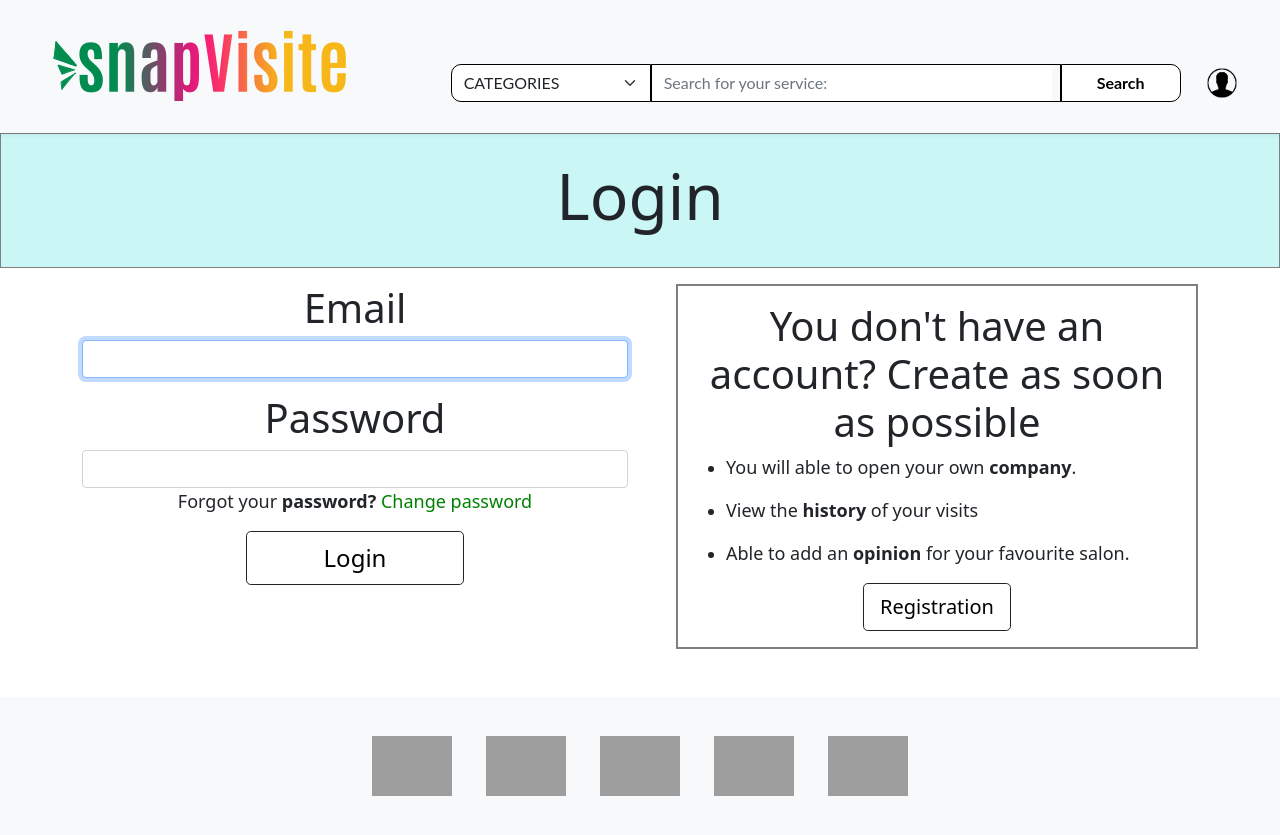
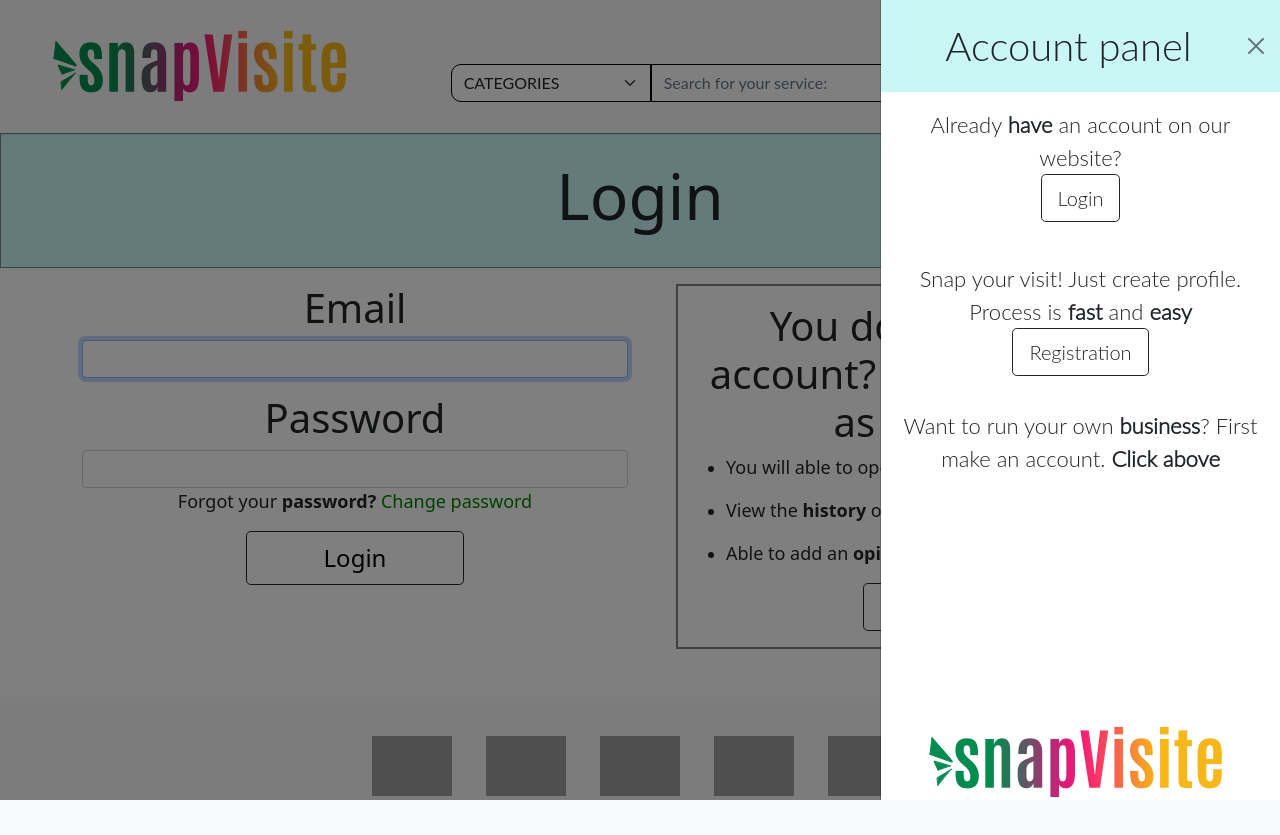
Before and after one commit to group-three-sda/final-project, a Django app: page /account/login/ in a window 1280 px wide, after a click that opens the changed part. Run offline with Django 4.2, Linux system fonts and the light colour scheme; grey boxes are pictures that could not be loaded.

Commit message:
Accont panel added. Deleted LoginView cuz Django have its own.

```diff
--- a/final_project/account/templates/account/registration_form.html
+++ b/final_project/account/templates/account/registration_form.html
@@ -1,4 +1,5 @@
 {% extends 'snapvisite/base.html' %}
+
 
 {% block content %}
 <div class="container ms-auto mx-auto bg-light text-center" style="border: solid 1px black; border-radius: 40px; font-family: 'Lato Light', serif;">
--- a/final_project/account/urls.py
+++ b/final_project/account/urls.py
@@ -1,9 +1,8 @@
 from django.urls import path
-from .views import CreateProfileView, LoginView
+from .views import CreateProfileView
 
 app_name = 'account'
 
 urlpatterns = [
     path('register/', CreateProfileView.as_view(), name='registration'),
-    path('login/', LoginView.as_view(), name='login'),
 ]
--- a/final_project/account/views.py
+++ b/final_project/account/views.py
@@ -10,8 +10,3 @@ class CreateProfileView(CreateView):
     form_class = RegistrationProfileForm
     template_name = 'account/registration_form.html'
     success_url = reverse_lazy('snapvisite:home-page')
-
-
-class LoginView(TemplateView):
-    template_name = 'registration/login.html'
-    success_url = reverse_lazy('snapvisite:home-page')
--- a/final_project/final_project/settings.py
+++ b/final_project/final_project/settings.py
@@ -140,5 +140,5 @@ AUTH_USER_MODEL = 'account.Profile'
 DEFAULT_AUTO_FIELD = 'django.db.models.BigAutoField'
 
 
-LOGIN_REDIRECT_URL = '/'
-LOGOUT_REDIRECT_URL = '/'
+LOGIN_REDIRECT_URL = '/snapvisite/home-page/'
+LOGOUT_REDIRECT_URL = '/snapvisite/home-page/'
--- /dev/null
+++ b/final_project/snapvisite/templates/snapvisite/account_offcanvas.html
@@ -0,0 +1,29 @@
+{% load static %}
+<div class="offcanvas offcanvas-end" id="accountcanvas" style="font-family: 'Lato Light', serif;">
+  <div class="offcanvas-header" style="background-color: #CAF7F6;">
+    <h1 class="offcanvas-title mx-auto">Account panel</h1>
+    <button type="button" class="btn-close" data-bs-dismiss="offcanvas"></button>
+  </div>
+  <div class="offcanvas-body text-center">
+    {% if request.user.is_authenticated %}
+    <p style="font-size: 22px">Welcome, <strong>{{ request.user }}</strong></p>
+    <button type="button" class="btn btn-outline-dark btn-lg">Check yours visits</button>
+    <br><br>
+    <button type="button" class="btn btn-outline-dark btn-lg">See yours details</button><br>
+    <br>
+    <a href="{% url 'logout' %}"><button type="button" class="btn btn-outline-dark btn-lg">Logout</button></a>
+    <br>
+    {% else %}
+    <p style="font-size: 22px"> Already <strong>have</strong> an account on our website?<br> <a href="{% url 'login' %}"><button type="button" class="btn btn-outline-dark btn-lg">Login</button></a></p>
+    <br>
+    <p style="font-size: 22px">Snap your visit! Just create profile. Process is <strong>fast</strong> and <strong>easy</strong>
+      <br>
+      <a href="{% url 'account:registration' %}"><button class="btn btn-outline-dark btn-lg"> Registration </button></a>
+      <br><br>Want to run your own <strong>business</strong>? First make an account.<strong> Click above</strong><br></p>
+    <br>
+    {% endif %}
+    <div class="fixed-bottom">
+      <img class="img-fluid float-end" style="margin-right: 30px" src="{% static 'snapvisite/images/logo_color.png' %}">
+    </div>
+  </div>
+</div>
--- a/final_project/snapvisite/templates/snapvisite/nav_bar.html
+++ b/final_project/snapvisite/templates/snapvisite/nav_bar.html
@@ -1,4 +1,5 @@
 {% load static %}
+{% include "snapvisite/account_offcanvas.html" %}
 <nav class="row navbar navbar-expand-sm bg-light fixed-top shadow-sm p-4 mb-4" style="font-family: 'Lato', serif;">
 <!-- CONTAINER WITH LOGO PART -->
     <div class="container-fluid me-auto">
@@ -32,7 +33,7 @@
                 </form>
 <!-- ACCOUNT PART -->
         <div class="nav-item">
-            <a class="nav-link" href="#accountcanvas" data-bs-toggle="#offcanvas" data-bs-target="#accountcanvas">
+            <a class="nav-link" href="#accountcanvas" data-bs-toggle="offcanvas" data-bs-target="#accountcanvas">
                 <img class="img-fluid" src="{% static 'snapvisite/images/account_icon.png' %}" alt="account_icon">
             </a>
         </div>
```
